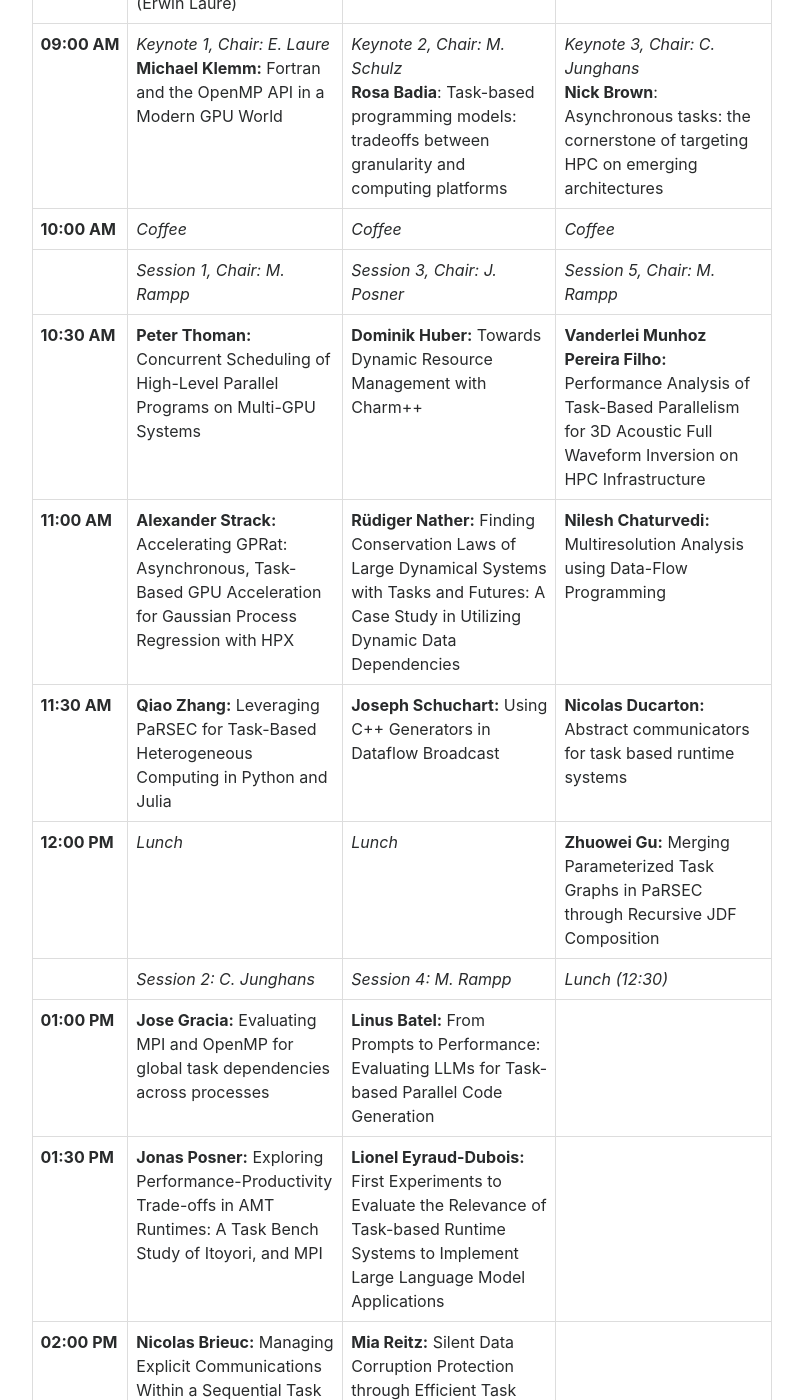
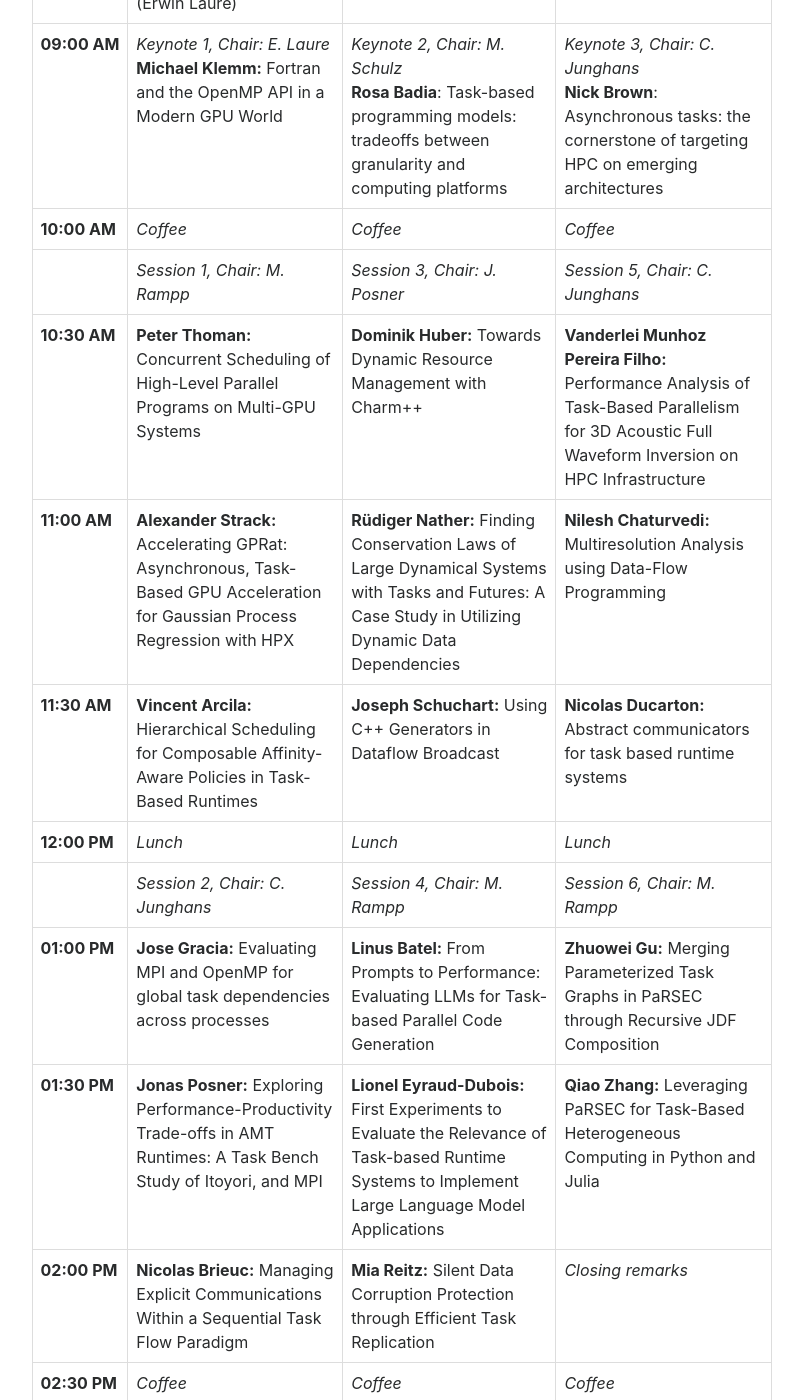
Before and after one commit to wamta26/WAMTA26.github.io, a Jekyll site: the page built from program.md, in a window 1280 px wide and 1400 px high, scrolled down 710 px. Shown: the whole window, without its empty margins (238-1041 px from the left). Built offline with Jekyll 4.4.1, drawn with Linux system fonts in a browser that asks for light colours; nearby versions of some CDN libraries.

Commit message:
update program

```diff
--- a/program.md
+++ b/program.md
@@ -70,7 +70,7 @@ on Research Campus Garching, Gießenbachstrasse 2 85748 Garching near Munich, Ge
       <td class="time-col"></td>
       <td><em>Session 1, Chair: M. Rampp</em></td>
       <td><em>Session 3, Chair: J. Posner</em></td>
-      <td><em>Session 5, Chair: M. Rampp</em></td>
+      <td><em>Session 5, Chair: C. Junghans</em></td>
     </tr>
     <tr>
       <td class="time-col">10:30 AM</td>
@@ -86,7 +86,8 @@ on Research Campus Garching, Gießenbachstrasse 2 85748 Garching near Munich, Ge
     </tr>
     <tr>
       <td class="time-col">11:30 AM</td>
-      <td><b>Qiao Zhang:</b> Leveraging PaRSEC for Task-Based Heterogeneous Computing in Python and Julia</td>
+      <td><b>Vincent Arcila:</b> Hierarchical Scheduling for Composable Affinity-Aware Policies in Task-
+Based Runtimes</td>
       <td><b>Joseph Schuchart:</b> Using C++ Generators in Dataflow Broadcast</td>
       <td><b>Nicolas Ducarton:</b> Abstract communicators for task based runtime systems</td>
     </tr>
@@ -94,37 +95,37 @@ on Research Campus Garching, Gießenbachstrasse 2 85748 Garching near Munich, Ge
       <td class="time-col">12:00 PM</td>
       <td><em>Lunch</em></td>
       <td><em>Lunch</em></td>
-      <td><b>Zhuowei Gu:</b> Merging Parameterized Task Graphs in PaRSEC through Recursive JDF Composition</td>
+      <td><em>Lunch</em></td>
     </tr>
     <tr>
       <td class="time-col"></td>
-      <td><em>Session 2: C. Junghans</em></td>
-      <td><em>Session 4: M. Rampp</em></td>
-      <td><em>Lunch (12:30) </em></td>
+      <td><em>Session 2, Chair: C. Junghans</em></td>
+      <td><em>Session 4, Chair: M. Rampp</em></td>
+      <td><em>Session 6, Chair: M. Rampp </em></td>
     </tr>
     <tr>
       <td class="time-col">01:00 PM</td>
       <td><b>Jose Gracia:</b> Evaluating MPI and OpenMP for global task dependencies across processes</td>
       <td><b>Linus Batel:</b> From Prompts to Performance: Evaluating LLMs for Task-based Parallel Code Generation</td>
-      <td></td>
+      <td><b>Zhuowei Gu:</b> Merging Parameterized Task Graphs in PaRSEC through Recursive JDF Composition</td>
     </tr>
     <tr>
       <td class="time-col">01:30 PM</td>
       <td><b>Jonas Posner:</b> Exploring Performance-Productivity Trade-offs in AMT Runtimes: A Task Bench Study of Itoyori, and MPI</td>
       <td><b>Lionel Eyraud-Dubois:</b> First Experiments to Evaluate the Relevance of Task-based Runtime Systems to Implement Large Language Model Applications</td>
-      <td></td>
+      <td><b>Qiao Zhang:</b> Leveraging PaRSEC for Task-Based Heterogeneous Computing in Python and Julia</td>
     </tr>
     <tr>
       <td class="time-col">02:00 PM</td>
       <td><b>Nicolas Brieuc:</b> Managing Explicit Communications Within a Sequential Task Flow Paradigm</td>
       <td><b>Mia Reitz:</b> Silent Data Corruption Protection through Efficient Task Replication</td>
-      <td></td>
+      <td><em>Closing remarks</em></td>
     </tr>
     <tr>
       <td class="time-col">02:30 PM</td>
       <td><em>Coffee</em></td>
       <td><em>Coffee</em></td>
-      <td></td>
+      <td><em>Coffee</em></td>
     </tr>
     <tr>
       <td class="time-col">03:00 PM</td>
```
